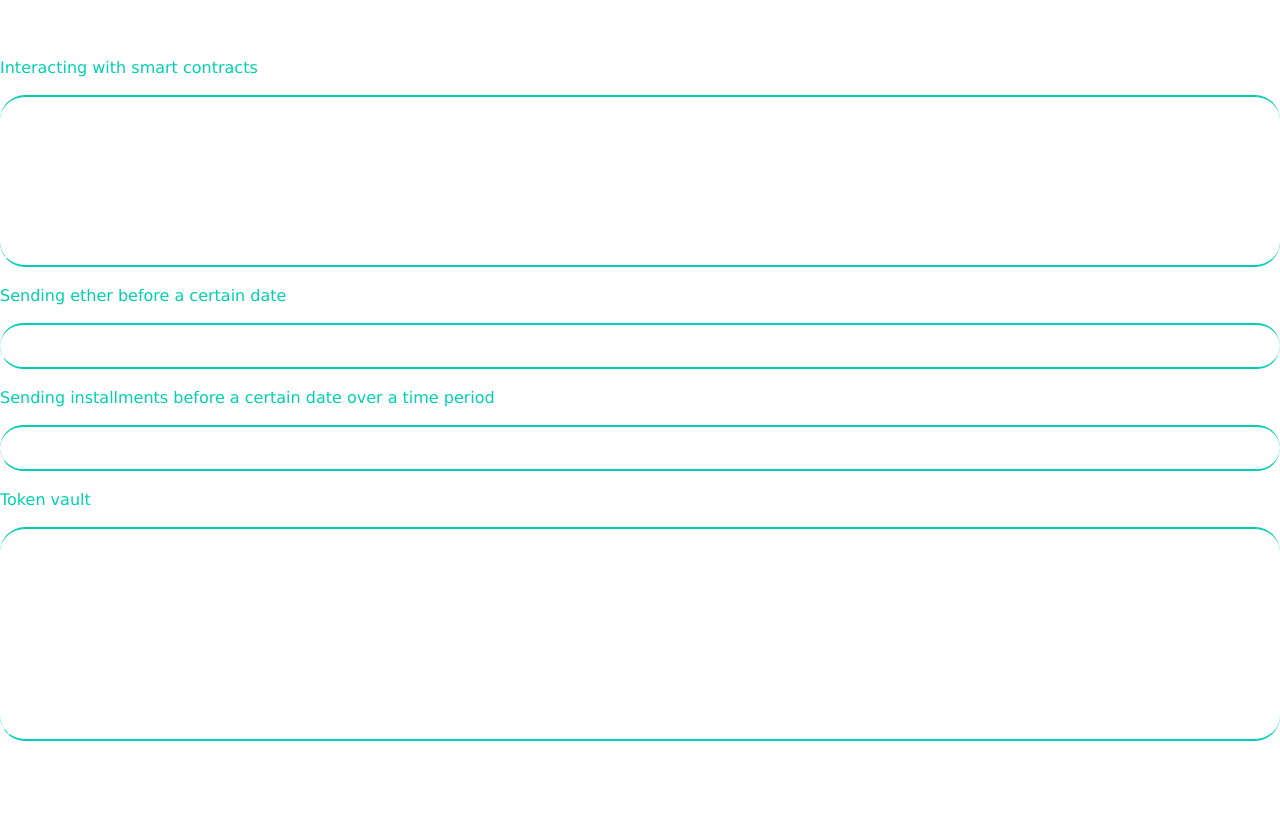
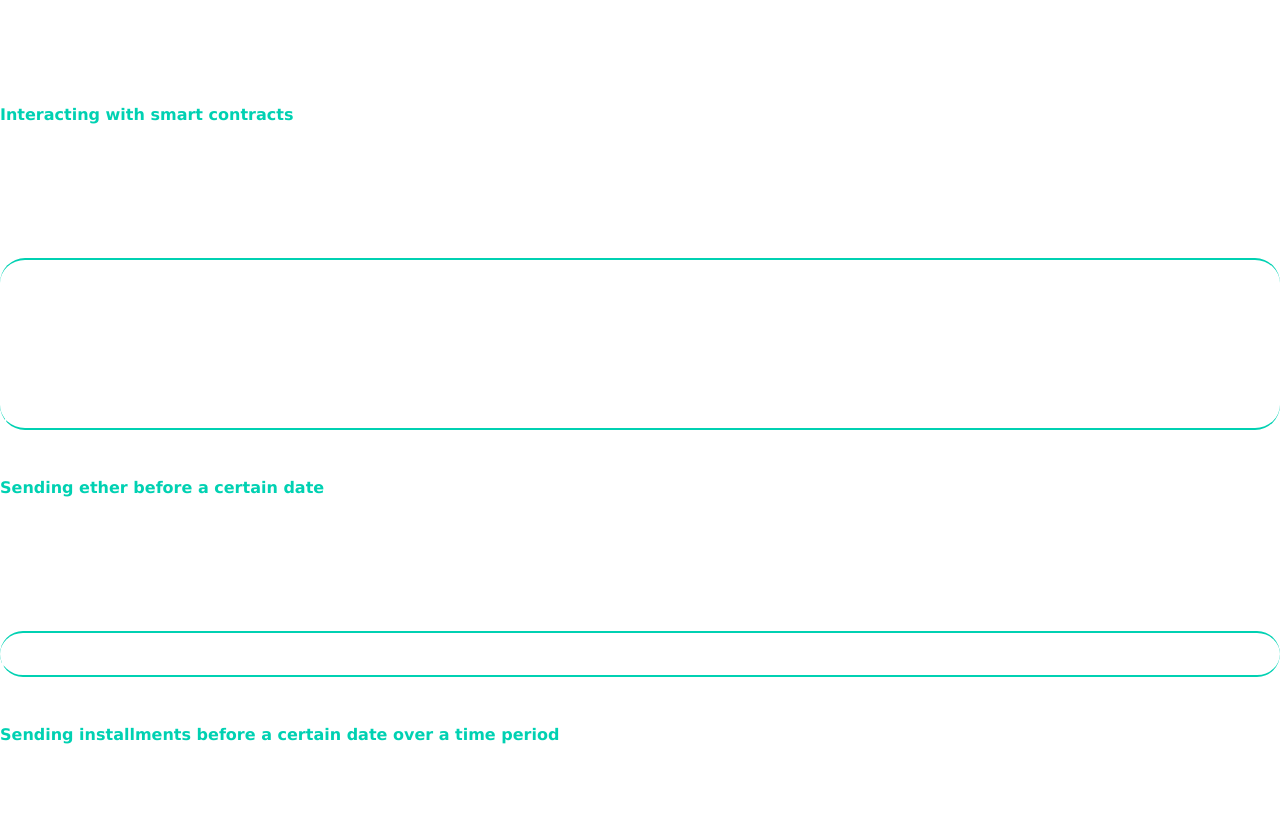
Before and after one commit to farinavito/Web3-Website, a Next.js app: page /how-it-works in a window 1280 px wide. Shown: the part 134-952 px from the top of the page. Before the commit the page ends 893 px from the top, so only its background shows below. Built offline with nearby package versions, Linux system fonts and the light colour scheme.

Commit message:
fixed the text tag in how-it-works.js

```diff
--- a/pages/how-it-works.js
+++ b/pages/how-it-works.js
@@ -70,9 +70,10 @@ const How = () => {
             <section className="hero is-medium has-background-black-bis">
                 <div className="hero-body">
                   <div className="container has-text-centered">
-                    <text className="title">
-                    Interacting with smart contracts
-                    </text>
+                    <h4 className="title">
+                        Interacting with smart contracts
+                    </h4>
+                    <br></br>
                     <p className="has-text-left pb-6 pt-4 pl-5 mt-5">
                         <br></br>
                         1. Click on the button "Enter app" in the navbar above<br></br>
@@ -90,9 +91,10 @@ const How = () => {
             <section className="hero is-halfheight has-background-black-bis">
                 <div className="hero-body">
                   <div className="container has-text-centered">
-                    <text className="title">
+                    <h4 className="title">
                         Sending ether before a certain date
-                    </text>
+                    </h4>
+                    <br></br>
                     <p className="has-text-left pb-6 pt-4 pl-5 mt-5">
                         <br></br>
                         Replace this text
@@ -104,9 +106,10 @@ const How = () => {
             <section className="hero is-halfheight has-background-black-bis">
                 <div className="hero-body">
                   <div className="container has-text-centered">
-                    <text className="title">
+                    <h4 className="title">
                         Sending installments before a certain date over a time period
-                    </text>
+                    </h4>
+                    <br></br>
                     <p className="has-text-left pb-6 pt-4 pl-5 mt-5">
                         <br></br>
                         Replace this text
@@ -118,9 +121,10 @@ const How = () => {
             <section className="hero is-halfheight has-background-black-bis">
                 <div className="hero-body">
                   <div className="container has-text-centered">
-                    <text className="title">
+                    <h4 className="title">
                         Token vault
-                    </text>
+                    </h4>
+                    <br></br>
                     <p className="has-text-left pb-6 pt-4 pl-5 mt-5">
                         <br></br>
                         This is detailed description of step 5 in Interacting with smart contracts section <br></br>
--- a/styles/How.module.css
+++ b/styles/How.module.css
@@ -20,19 +20,19 @@
     font-weight: bold;
 }
 
+.main h4 {
+    font-family: Verdana, Geneva, Tahoma, sans-serif;
+    color: hsl(171, 100%, 41%);
+    margin-top: 3rem;
+    margin-bottom: 6rem;
+}
+
 .main a {
     color: white;
 }
 
 .main a:hover {
     color: hsl(171, 100%, 41%);
-}
-
-.main text {
-    font-family: Verdana, Geneva, Tahoma, sans-serif;
-    color: hsl(171, 100%, 41%);
-    margin-top: 3rem;
-    margin-bottom: 6rem;
 }
 
 .main p {
```
